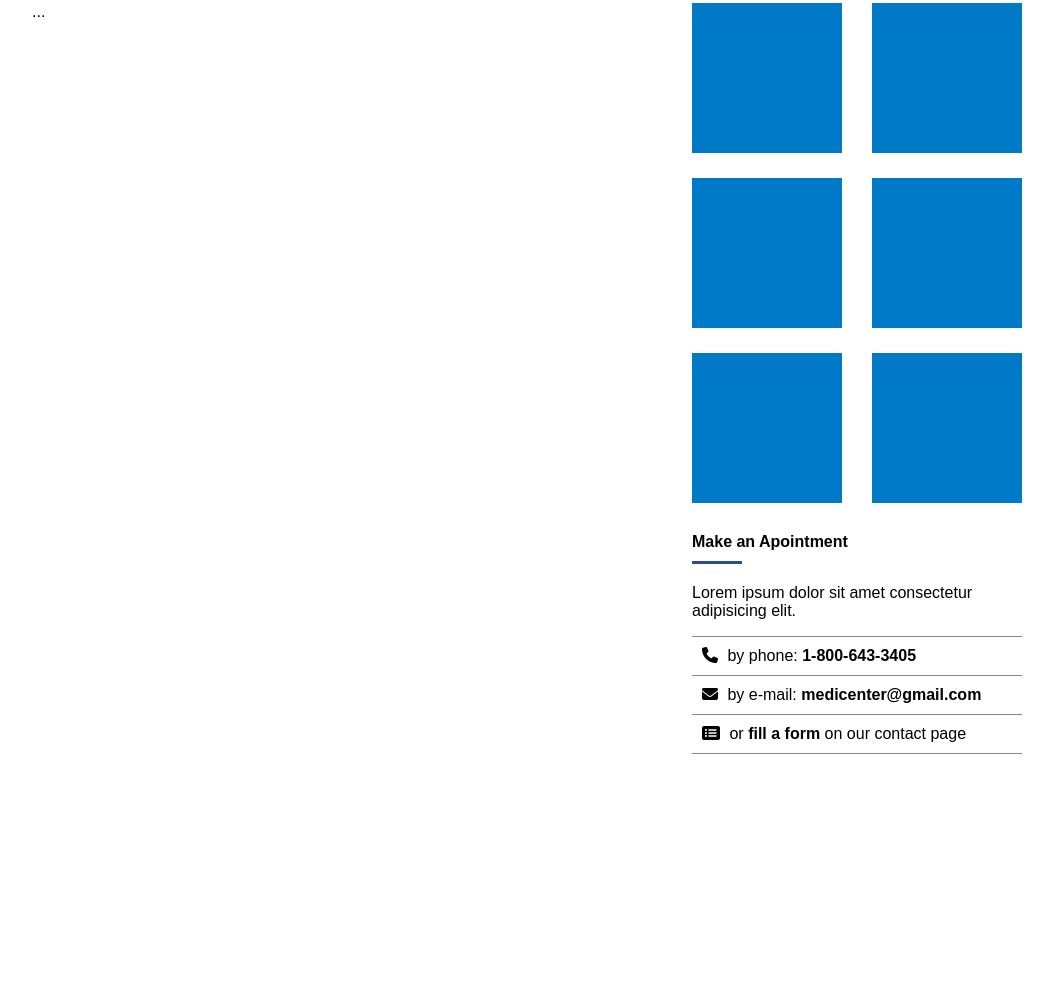
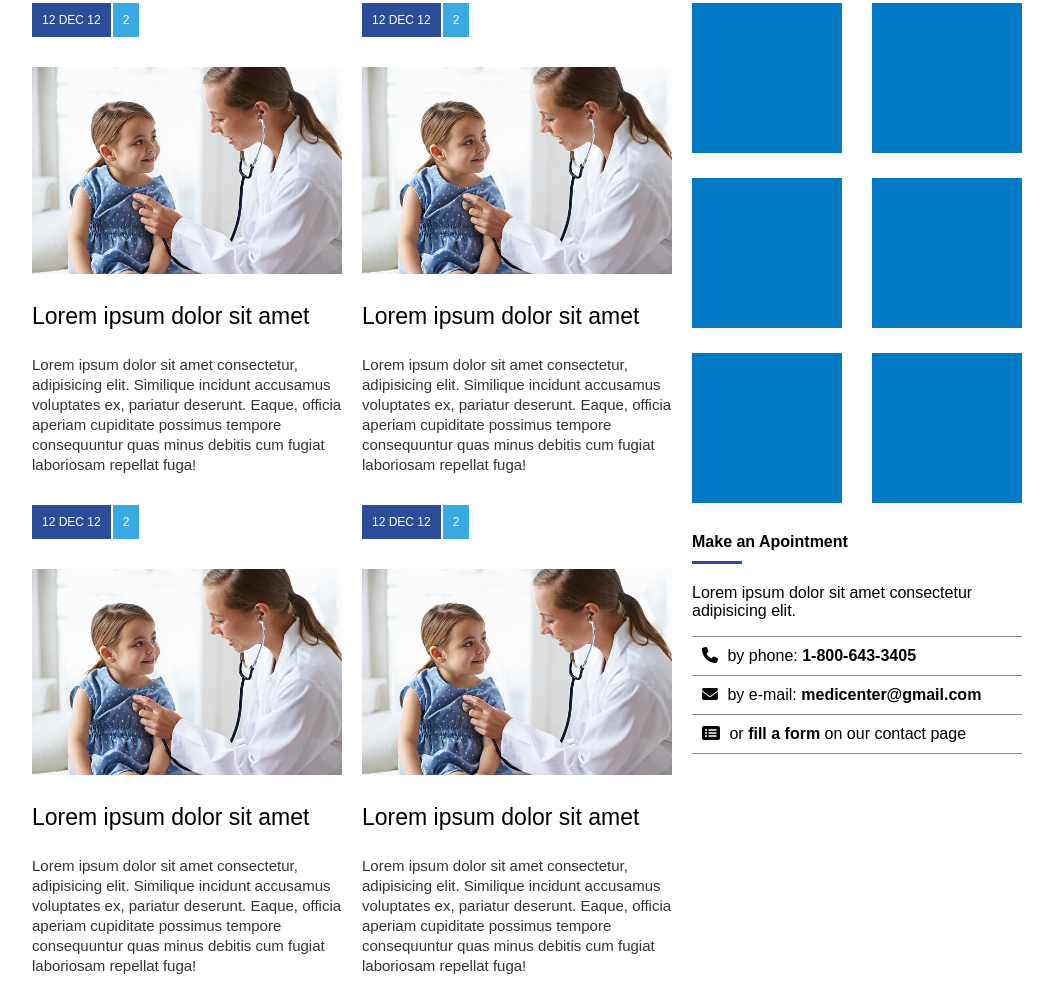
Before and after one commit to dearaujogabriel/html_css, a plain HTML site: page projeto/medicenter/index.html in a window 1280 px wide. Shown: the part 868-1874 px from the top of the page, without its empty margins (113-1166 px from the left). Before the commit the page ends 1622 px from the top, so only its background shows below. Drawn offline with Linux system fonts and the light colour scheme.

Commit message:
Corpo da pagina - commit 2

```diff
--- a/projeto/medicenter/assest/css/style.css
+++ b/projeto/medicenter/assest/css/style.css
@@ -194,22 +194,79 @@ nav .active a {
     margin-bottom: 0;
 }
 
-.widget_body .widget_contact,
-.widget_body .widget_contact_bottom {
+.widget_contacts .widget_contact_item,
+.widget_contacts .widget_contact_bottom {
     padding: 10px;
     border-top: 1px solid #888;
 }
 
-.widget_body .widget_contact_bottom {
+.widget_contacts .widget_contact_bottom {
     border-bottom: 1px solid #888;
 }
 
-.widget_body i {
+.widget_contacts i {
     margin-right: 5px;
 }
 
-.widget_body a {
+.widget_contacts a {
     text-decoration: none;
     color: black;
     font-weight: bold;
 }
+
+article .news_data {
+    display: flex;
+}
+
+article .news_posted_at {
+    background-color: #2b4c99;
+    color: white;
+    font-size: 12px;
+    padding: 10px;
+}
+
+article .news_comments {
+    background-color: #39aae1;
+    color: white;
+    font-size: 12px;
+    padding: 10px;
+    margin-left: 2px;
+}
+
+article .news_thumb {
+    margin-top: 30px;
+}
+
+article .news_thumb img {
+    width: 100%;
+    height: auto;
+}
+
+article .news_title {
+    margin-top: 25px;
+    margin-bottom: 25px;
+    font-size: 23px;
+    color: black;
+}
+
+article .news_resume {
+    font-size: 15px;
+    color: #333;
+    line-height: 20px;
+    margin-bottom: 30px;
+}
+
+article a {
+    text-decoration: none;
+}
+
+.widget_body {
+    display: flex;
+    flex-wrap: wrap;
+}
+
+article {
+    flex: 1;
+    min-width: 300px;
+    margin-right: 20px;
+}
--- a/projeto/medicenter/index.html
+++ b/projeto/medicenter/index.html
@@ -5,7 +5,9 @@
     <meta charset="UTF-8">
     <meta name="viewport" content="width=device-width, user-scalable=0">
     <link rel="stylesheet" href="assest/css/style.css">
-    <link rel="stylesheet" href="https://cdnjs.cloudflare.com/ajax/libs/font-awesome/6.4.2/css/all.min.css" integrity="sha512-z3gLpd7yknf1YoNbCzqRKc4qyor8gaKU1qmn+CShxbuBusANI9QpRohGBreCFkKxLhei6S9CQXFEbbKuqLg0DA==" crossorigin="anonymous" referrerpolicy="no-referrer" />
+    <link rel="stylesheet" href="https://cdnjs.cloudflare.com/ajax/libs/font-awesome/6.4.2/css/all.min.css"
+        integrity="sha512-z3gLpd7yknf1YoNbCzqRKc4qyor8gaKU1qmn+CShxbuBusANI9QpRohGBreCFkKxLhei6S9CQXFEbbKuqLg0DA=="
+        crossorigin="anonymous" referrerpolicy="no-referrer" />
     <title>Medicenter</title>
 </head>
 
@@ -79,7 +81,90 @@
                     </div>
 
                     <div class="widget_body">
-                        ...
+                        <article>
+                            <a href="">
+                                <div class="news_data">
+                                    <div class="news_posted_at">12 DEC 12</div>
+                                    <div class="news_comments">2</div>
+                                </div>
+
+                                <div class="news_thumb">
+                                    <img src="/assest/images/doctor.jpg" alt="Doctor">
+                                </div>
+                                <div class="news_title">
+                                    Lorem ipsum dolor sit amet
+                                </div>
+                                <div class="news_resume">
+                                    Lorem ipsum dolor sit amet consectetur, adipisicing elit. Similique incidunt
+                                    accusamus voluptates ex, pariatur deserunt. Eaque, officia aperiam cupiditate
+                                    possimus tempore consequuntur quas minus debitis cum fugiat laboriosam repellat
+                                    fuga!
+                                </div>
+                            </a>
+                        </article>
+                        <article>
+                            <a href="">
+                                <div class="news_data">
+                                    <div class="news_posted_at">12 DEC 12</div>
+                                    <div class="news_comments">2</div>
+                                </div>
+
+                                <div class="news_thumb">
+                                    <img src="/assest/images/doctor.jpg" alt="Doctor">
+                                </div>
+                                <div class="news_title">
+                                    Lorem ipsum dolor sit amet
+                                </div>
+                                <div class="news_resume">
+                                    Lorem ipsum dolor sit amet consectetur, adipisicing elit. Similique incidunt
+                                    accusamus voluptates ex, pariatur deserunt. Eaque, officia aperiam cupiditate
+                                    possimus tempore consequuntur quas minus debitis cum fugiat laboriosam repellat
+                                    fuga!
+                                </div>
+                            </a>
+                        </article>
+                        <article>
+                            <a href="">
+                                <div class="news_data">
+                                    <div class="news_posted_at">12 DEC 12</div>
+                                    <div class="news_comments">2</div>
+                                </div>
+
+                                <div class="news_thumb">
+                                    <img src="/assest/images/doctor.jpg" alt="Doctor">
+                                </div>
+                                <div class="news_title">
+                                    Lorem ipsum dolor sit amet
+                                </div>
+                                <div class="news_resume">
+                                    Lorem ipsum dolor sit amet consectetur, adipisicing elit. Similique incidunt
+                                    accusamus voluptates ex, pariatur deserunt. Eaque, officia aperiam cupiditate
+                                    possimus tempore consequuntur quas minus debitis cum fugiat laboriosam repellat
+                                    fuga!
+                                </div>
+                            </a>
+                        </article>
+                        <article>
+                            <a href="">
+                                <div class="news_data">
+                                    <div class="news_posted_at">12 DEC 12</div>
+                                    <div class="news_comments">2</div>
+                                </div>
+
+                                <div class="news_thumb">
+                                    <img src="/assest/images/doctor.jpg" alt="Doctor">
+                                </div>
+                                <div class="news_title">
+                                    Lorem ipsum dolor sit amet
+                                </div>
+                                <div class="news_resume">
+                                    Lorem ipsum dolor sit amet consectetur, adipisicing elit. Similique incidunt
+                                    accusamus voluptates ex, pariatur deserunt. Eaque, officia aperiam cupiditate
+                                    possimus tempore consequuntur quas minus debitis cum fugiat laboriosam repellat
+                                    fuga!
+                                </div>
+                            </a>
+                        </article>
                     </div>
                 </div>
             </section>
@@ -106,19 +191,20 @@
                         <div class="widget_title_bar"></div>
                     </div>
 
-                    <div class="widget_body">
+                    <div class="widget_contacts">
                         <p>Lorem ipsum dolor sit amet consectetur adipisicing elit.</p>
-                        <div class="widget_contact">
+                        <div class="widget_contact_item">
                             <i class="fa-solid fa-phone"></i>
                             by phone: <strong>1-800-643-3405</strong>
                         </div>
-                        <div class="widget_contact">
+                        <div class="widget_contact_item">
                             <i class="fa-solid fa-envelope"></i>
                             by e-mail: <a href="">medicenter@gmail.com</a>
                         </div>
                         <div class="widget_contact_bottom">
                             <i class="fa-solid fa-rectangle-list"></i>
-                            or <a href="">fill a form</a> on our contact page </div>
+                            or <a href="">fill a form</a> on our contact page
+                        </div>
                     </div>
                 </div>
             </aside>
```
Also changed, not shown: projeto/medicenter/assest/images/doctor.jpg (added).
